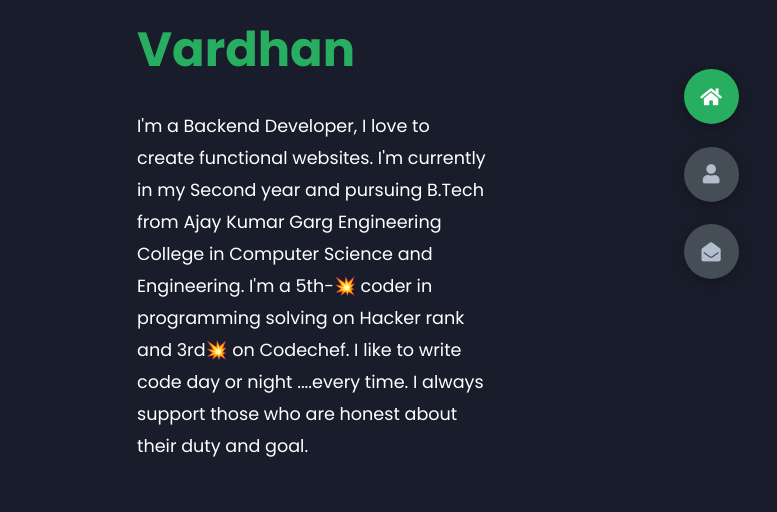
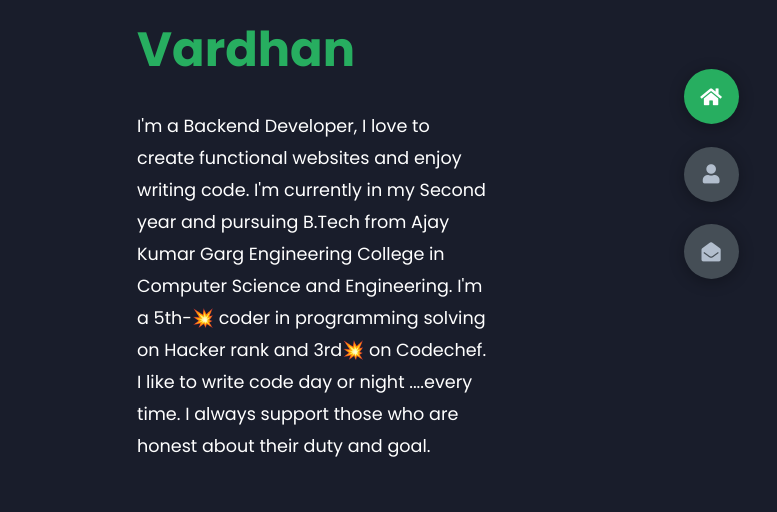
Before and after one commit to YbiG-blog/yash-portfolio, a plain HTML site: page index.html in a window 1280 px wide. Shown: the part 226-738 px from the top of the page, 503-1280 px from the left. Drawn offline with Linux system fonts and the light colour scheme.

Commit message:
Update index.html

```diff
--- a/index.html
+++ b/index.html
@@ -40,7 +40,7 @@
             <span>Yash Vardhan</span>
           </h3>
           <p>
-            I'm a Backend Developer, I love to create functional websites. I'm
+            I'm a Backend Developer, I love to create functional websites and enjoy writing code. I'm
             currently in my Second year and pursuing B.Tech from Ajay Kumar Garg
             Engineering College in Computer Science and Engineering. I'm a
             5th-💥 coder in programming solving on Hacker rank and 3rd💥 on
```
